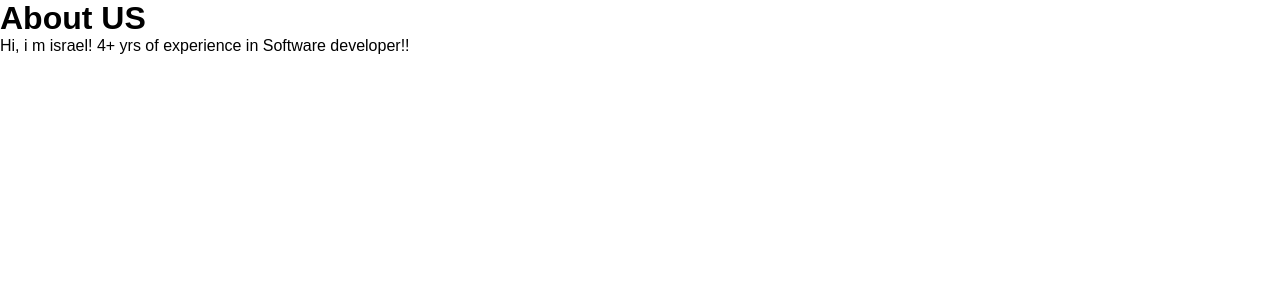
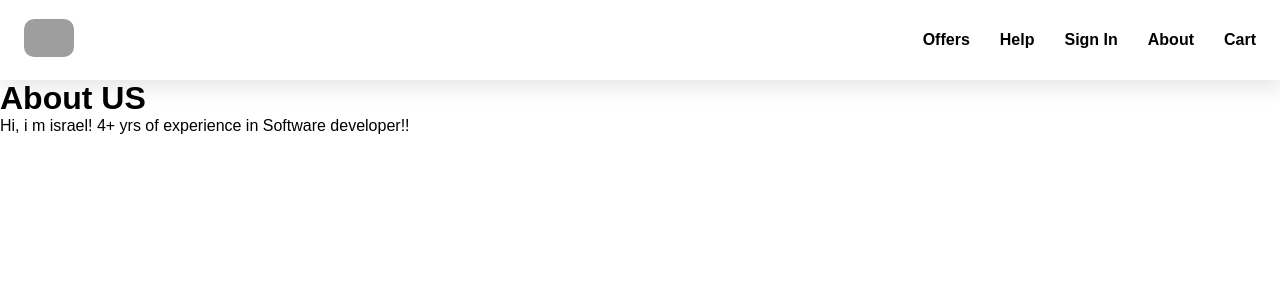
Before and after one commit to IsraelRufus-RJ/react-insta-food, a React (Vite) app: page /about in a window 1280 px wide. Shown: the top 300 px of the page. Built offline with nearby package versions, Linux system fonts and the light colour scheme; grey boxes are pictures that could not be loaded.

Commit message:
Implemented chilren routes and navigation with Link in Home, About, and Error pages

```diff
--- a/index.css
+++ b/index.css
@@ -28,7 +28,7 @@ body{
     top: 0;
 }
 
-.app-logo-container > img{
+.app-logo-container > a > img{
     width: 50px;
     border-radius: 10px;
 }
@@ -48,6 +48,22 @@ li:hover {
     font-weight: bold;
 }
 
+.nav-bar > ul > li > a{
+    text-decoration: none;
+}
+
+a,
+a:visited,
+a:active {
+  text-decoration: none;
+  color: black;
+}
+
+a:hover{
+    color: rgb(255, 98, 0);
+}
+
+
 .res-container{
     display: flex;
     gap: 20px;
@@ -60,6 +76,7 @@ li:hover {
     min-width: 300px;
     background-color: white;
     transition: transform 0.2s ease;
+
 }
 
 .res-card-content{
@@ -76,6 +93,7 @@ li:hover {
     height: 200px;
     object-fit: cover;
     border-radius: 14px;
+    filter: drop-shadow(rgba(0, 0, 0, 0.1) 0px 2px 8px);
 }
 
 .popular-foods > img{
@@ -252,10 +270,13 @@ li:hover {
     color: grey;
 }
 
-.generic-error > button{
+.back-btn{
+    margin-top: 25px;
+}
+
+.back-btn > a{
     font-family: serif;
     background-color: #fc8019;
-    margin-top: 25px;
     color: white;
     font-size: 16px;
     font-weight: bold;
@@ -263,4 +284,6 @@ li:hover {
     cursor: pointer;
     border: none;
     letter-spacing: 0.9;
+    width: 120px;
+    text-decoration: none;
 }
--- a/src/App.js
+++ b/src/App.js
@@ -1,6 +1,6 @@
 import ReactDOM from "react-dom/client";
 
-import {createBrowserRouter, RouterProvider} from "react-router";
+import {createBrowserRouter, RouterProvider, Outlet} from "react-router";
 
 import Header from "./components/Header";
 import Body from "./components/Body";
@@ -11,7 +11,7 @@ const AppLayout = () => {
     return(
         <div>
             <Header/>
-            <Body/>
+            <Outlet/>
         </div>
     );
 }
@@ -20,11 +20,17 @@ const appRouterConfig = createBrowserRouter([
     {
         path: "/",
         element: <AppLayout/>,
+        children: [
+            {
+                path: "",
+                element: <Body/>
+            },
+            {
+                path: "about",
+                element: <About/>
+            }
+        ],
         errorElement: <Error/>
-    },
-    {
-        path:"/about",
-        element: <About/>
     }
 ]);
 
--- a/src/components/Error.js
+++ b/src/components/Error.js
@@ -1,4 +1,4 @@
-import { useRouteError } from "react-router";
+import { useRouteError, Link } from "react-router";
 
 const Error = () => {
     const err = useRouteError();
@@ -9,8 +9,7 @@ const Error = () => {
                 <h1>We'll be back shortly</h1>
                 <p>We are fixing a temporary glitch. Sorry for the inconvenience.</p>
                 <p>{err.status} {err.statusText}</p>
-                <button>Go Back</button>
-
+                <div className="back-btn"><Link to="/">Go Back</Link></div>
             </div>
         </div>
     );
--- a/src/components/Header.js
+++ b/src/components/Header.js
@@ -1,5 +1,6 @@
 import {LOGO_URL} from "../utility/constants.js"
 import {useState, useEffect} from "react";
+import {Link} from "react-router";
 
 const Header = () => {
     //const btnText = "Sign In";
@@ -18,7 +19,7 @@ const Header = () => {
     return(
         <div className="header">
             <div className="app-logo-container">
-                <img alt="app-logo" src={LOGO_URL}/>
+                <Link to="/"><img alt="app-logo" src={LOGO_URL}/></Link>
             </div>
             <nav className="nav-bar">
                 <ul>
@@ -27,6 +28,7 @@ const Header = () => {
                     <li><button className="sign-in" onClick={()=>{
                         btnText === "Sign In" ? setBtnText("Sign Out") : setBtnText("Sign In");
                     }}>{btnText}</button></li>
+                    <li><Link to="/about">About</Link></li>
                     <li>Cart</li>
                 </ul>
             </nav>
```
